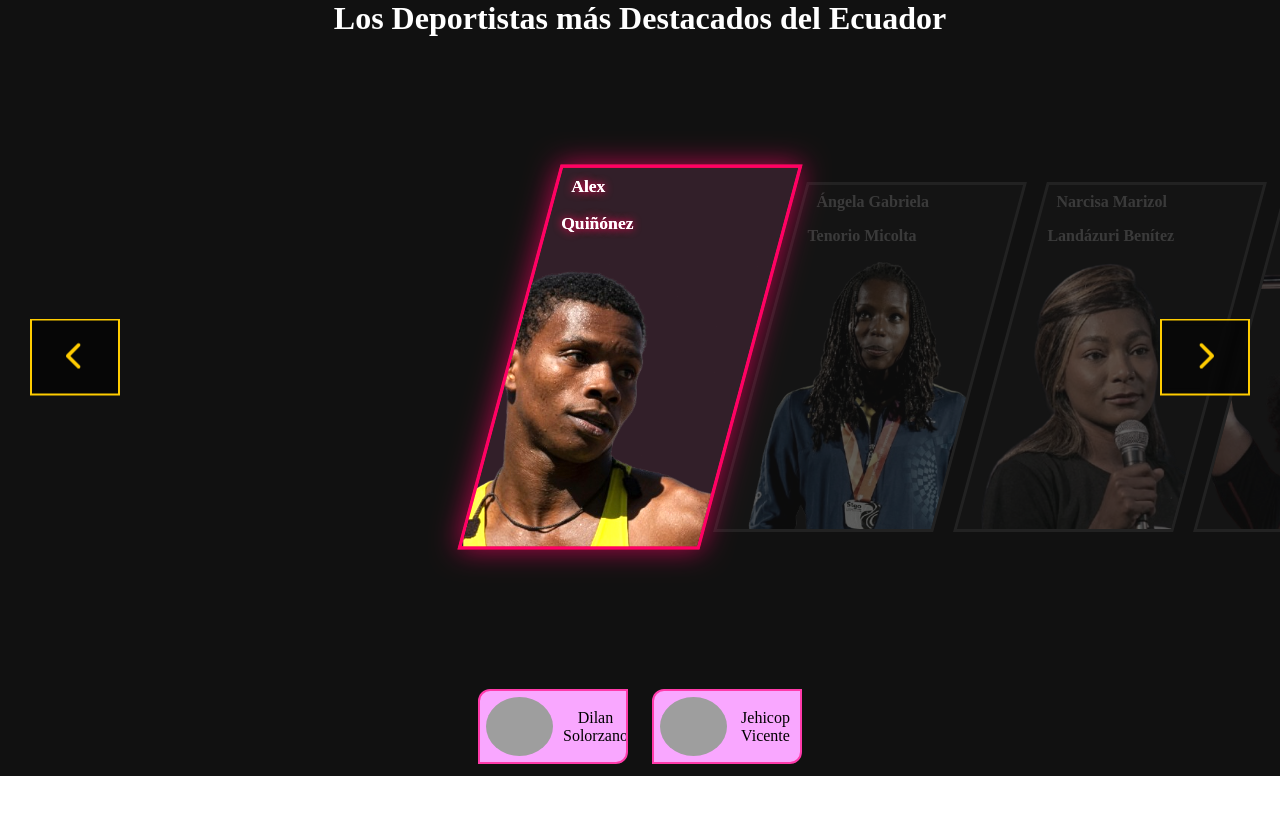
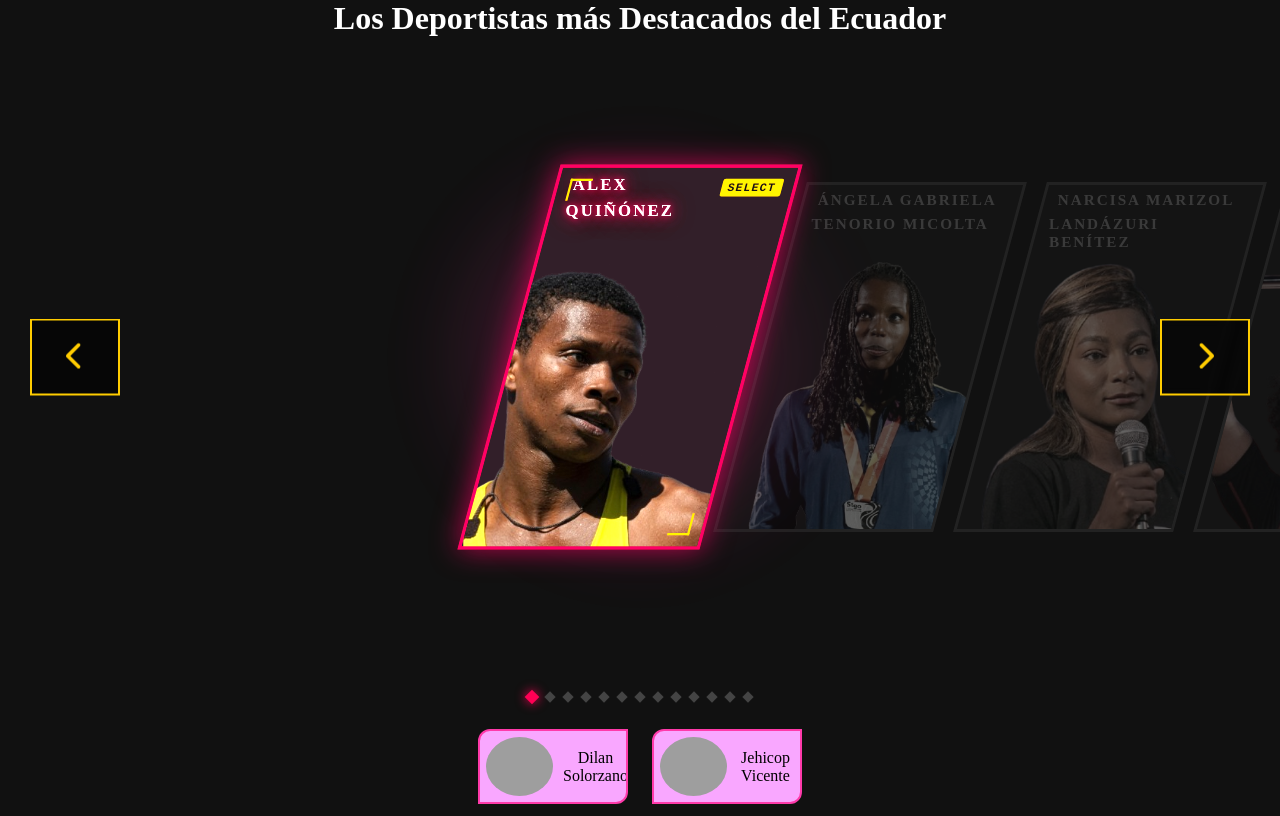
Before and after one commit to TeaScriptDev/turing-educacionFisica-personajesDestacadosEcuatorianos, a React (Vite) app: page / in a window 1280 px wide. Built offline with nearby package versions, Linux system fonts and the light colour scheme; grey boxes are pictures that could not be loaded.

Commit message:
feat: mejorar estilos del carrusel con IA

```diff
--- a/src/components/ImagenSelection.css
+++ b/src/components/ImagenSelection.css
@@ -4,7 +4,7 @@
   background: #1a1a1a;
   border: 3px solid #444;
   transform: skewX(-15deg);
-  transition: all 0.3s ease;
+  transition: transform 0.35s ease, filter 0.4s ease, opacity 0.4s ease, border-color 0.3s ease;
   position: relative;
   overflow: hidden;
   opacity: 0.35;
@@ -12,15 +12,74 @@
   text-decoration: none;
 }
 
+/* Esquinas HUD tipo crosshair, solo visibles en la tarjeta activa */
+.imagen-selection::before,
+.imagen-selection::after {
+  content: '';
+  position: absolute;
+  width: 18px;
+  height: 18px;
+  opacity: 0;
+  transition: opacity 0.3s ease;
+  z-index: 5;
+}
+
+.imagen-selection::before {
+  top: 10px;
+  left: 10px;
+  border-top: 2px solid #ffcc00;
+  border-left: 2px solid #ffcc00;
+}
+
+.imagen-selection::after {
+  bottom: 10px;
+  right: 10px;
+  border-bottom: 2px solid #ffcc00;
+  border-right: 2px solid #ffcc00;
+}
+
+.imagen-selection.activo::before,
+.imagen-selection.activo::after {
+  opacity: 1;
+}
+
+/* Tag flotante tipo HUD "SELECT" */
+.select-tag {
+  position: absolute;
+  top: 10px;
+  right: 10px;
+  z-index: 5;
+  background: #ffcc00;
+  color: #111;
+  font-family: monospace;
+  font-size: 0.65rem;
+  font-weight: 700;
+  letter-spacing: 1px;
+  padding: 2px 6px;
+  border-radius: 2px;
+  opacity: 0;
+  transform: translateY(-4px);
+  transition: all 0.3s ease;
+}
+
+.imagen-selection.activo .select-tag {
+  opacity: 1;
+  transform: translateY(0);
+}
+
 /* Contrarrestar la inclinación en los textos para que se lean bien */
 .imagen-selection h2 {
   transform: skewX(15deg);
   color: #888;
-  font-size: 1rem;
-  padding: 8px 12px;
+  font-size: 0.95rem;
+  font-weight: 700;
+  text-transform: uppercase;
+  letter-spacing: 2px;
+  padding: 6px 12px 0;
   margin: 0;
   position: relative;
   z-index: 2;
+  transition: color 0.4s ease, text-shadow 0.4s ease;
 }
 
 /* Imagen ocupando el espacio completo sin cajas internas raras */
@@ -49,5 +108,8 @@
 
 .imagen-selection.activo h2 {
   color: #fff;
-  text-shadow: 0 0 8px #ff0055;
+  text-shadow:
+    0 0 6px #ff0055,
+    0 0 14px #ff0055,
+    0 0 22px rgba(255, 0, 85, 0.6);
 }
--- a/src/components/ImagenSelection.jsx
+++ b/src/components/ImagenSelection.jsx
@@ -4,6 +4,7 @@ import './ImagenSelection.css';
 function ImagenSelection({ personaje, className }) {
   return (
     <Link to={`/deportista/${personaje.id}`} className={`imagen-selection ${className}`}>
+      <span className="select-tag">SELECT</span>
       <h2>{personaje.nombres}</h2>
       <h2>{personaje.apellidos}</h2>
       <img src={personaje.imagen.portada} alt={personaje.nombres} />
--- a/src/pages/Home.css
+++ b/src/pages/Home.css
@@ -4,6 +4,7 @@
   height: 80vh;
   display: flex;
   align-items: center;
+  justify-content: center;
   background: #111;
   overflow: hidden;
 }
@@ -14,10 +15,37 @@ h1 {
   color: #fff;
 }
 
+/* Luz ambiental fija en el centro del stage (detrás de la tarjeta activa) */
+.carousel-glow {
+  position: absolute;
+  top: 50%;
+  left: 50%;
+  width: 420px;
+  height: 420px;
+  transform: translate(-50%, -50%);
+  background: radial-gradient(
+    circle,
+    rgba(255, 0, 85, 0.55) 0%,
+    rgba(255, 58, 170, 0.25) 35%,
+    rgba(255, 0, 85, 0) 70%
+  );
+  filter: blur(40px);
+  z-index: 1;
+  pointer-events: none;
+  animation: glowPulse 3s ease-in-out infinite;
+}
+
+@keyframes glowPulse {
+  0%, 100% { opacity: 0.75; transform: translate(-50%, -50%) scale(1); }
+  50%      { opacity: 1;    transform: translate(-50%, -50%) scale(1.08); }
+}
+
 /* Ventana al 100% de ancho */
 .carousel-window-full {
   width: 100%;
   overflow: visible;
+  position: relative;
+  z-index: 2;
 }
 
 /* Contenedor del carrusel */
@@ -56,3 +84,26 @@ h1 {
 .btn-next {
   right: 30px;
 }
+
+/* Indicador de posición en el carrusel (rombos) */
+.hud-dots {
+  display: flex;
+  justify-content: center;
+  gap: 10px;
+  padding: 16px 0;
+  background: #111;
+}
+
+.hud-dot {
+  width: 8px;
+  height: 8px;
+  background: #444;
+  transform: rotate(45deg);
+  transition: all 0.3s ease;
+}
+
+.hud-dot.activo {
+  background: #ff0055;
+  box-shadow: 0 0 8px #ff0055;
+  transform: rotate(45deg) scale(1.3);
+}
--- a/src/pages/Home.jsx
+++ b/src/pages/Home.jsx
@@ -1,5 +1,6 @@
 import { useState, useEffect, useRef } from 'react';
 import { motion } from 'framer-motion';
+import { useNavigate } from 'react-router-dom';
 import { FontAwesomeIcon } from '@fortawesome/react-fontawesome';
 import { faChevronLeft, faChevronRight } from '@fortawesome/free-solid-svg-icons';
 import ImagenSelection from "../components/ImagenSelection";
@@ -11,10 +12,10 @@ function Home() {
   const [currentIndex, setCurrentIndex] = useState(0);
   const containerRef = useRef(null);
   const [offsetCenter, setOffsetCenter] = useState(0);
+  const navigate = useNavigate();
 
   const itemWidth = 240;
 
-  // Calculamos para que el elemento activo quede exactamente a la mitad de la pantalla
   useEffect(() => {
     if (containerRef.current) {
       const containerWidth = containerRef.current.offsetWidth;
@@ -29,12 +30,12 @@ function Home() {
 
   const handleNext = () => {
     setCurrentIndex((prev) => (prev + 1) % cantidadPersonajes);
-    reproducirSonido("src/assets/sound-move-menu.wav")
+    reproducirSonido("src/assets/sound-move-menu.wav");
   };
 
   const handlePrev = () => {
     setCurrentIndex((prev) => (prev - 1 + cantidadPersonajes) % cantidadPersonajes);
-    reproducirSonido("src/assets/sound-move-menu.wav")
+    reproducirSonido("src/assets/sound-move-menu.wav");
   };
 
   useEffect(() => {
@@ -46,6 +47,15 @@ function Home() {
         case 'ArrowRight':
           handleNext();
           break;
+        case 'Enter':
+        case ' ':
+          e.preventDefault();
+          const personajeActual = personajes[currentIndex];
+
+          if (personajeActual) {
+            navigate(`/deportista/${personajeActual.id}`);
+          }
+          break;
         default:
           break;
       }
@@ -53,12 +63,15 @@ function Home() {
 
     window.addEventListener('keydown', manejarTeclado);
     return () => window.removeEventListener('keydown', manejarTeclado);
-  }, [cantidadPersonajes]);
+  }, [currentIndex, cantidadPersonajes, navigate]);
 
   return (
     <>
       <h1>Los Deportistas más Destacados del Ecuador</h1>
       <div className="home-container" ref={containerRef}>
+        {/* Iluminación ambiental fija en el centro del stage */}
+        <div className="carousel-glow" />
+
         {/* Botón Izquierda flotante */}
         <button className="carousel-btn btn-prev" onClick={() => handlePrev()}>
           <FontAwesomeIcon icon={faChevronLeft} />
@@ -88,7 +101,17 @@ function Home() {
         <button className="carousel-btn btn-next" onClick={() => handleNext()}>
           <FontAwesomeIcon icon={faChevronRight} />
         </button>
-      </div >
+      </div>
+
+      {/* Indicador HUD de posición (rombos) */}
+      <div className="hud-dots">
+        {personajes.map((personaje, index) => (
+          <span
+            key={personaje.id || index}
+            className={`hud-dot ${index === currentIndex ? 'activo' : ''}`}
+          />
+        ))}
+      </div>
     </>
   );
 }
```
